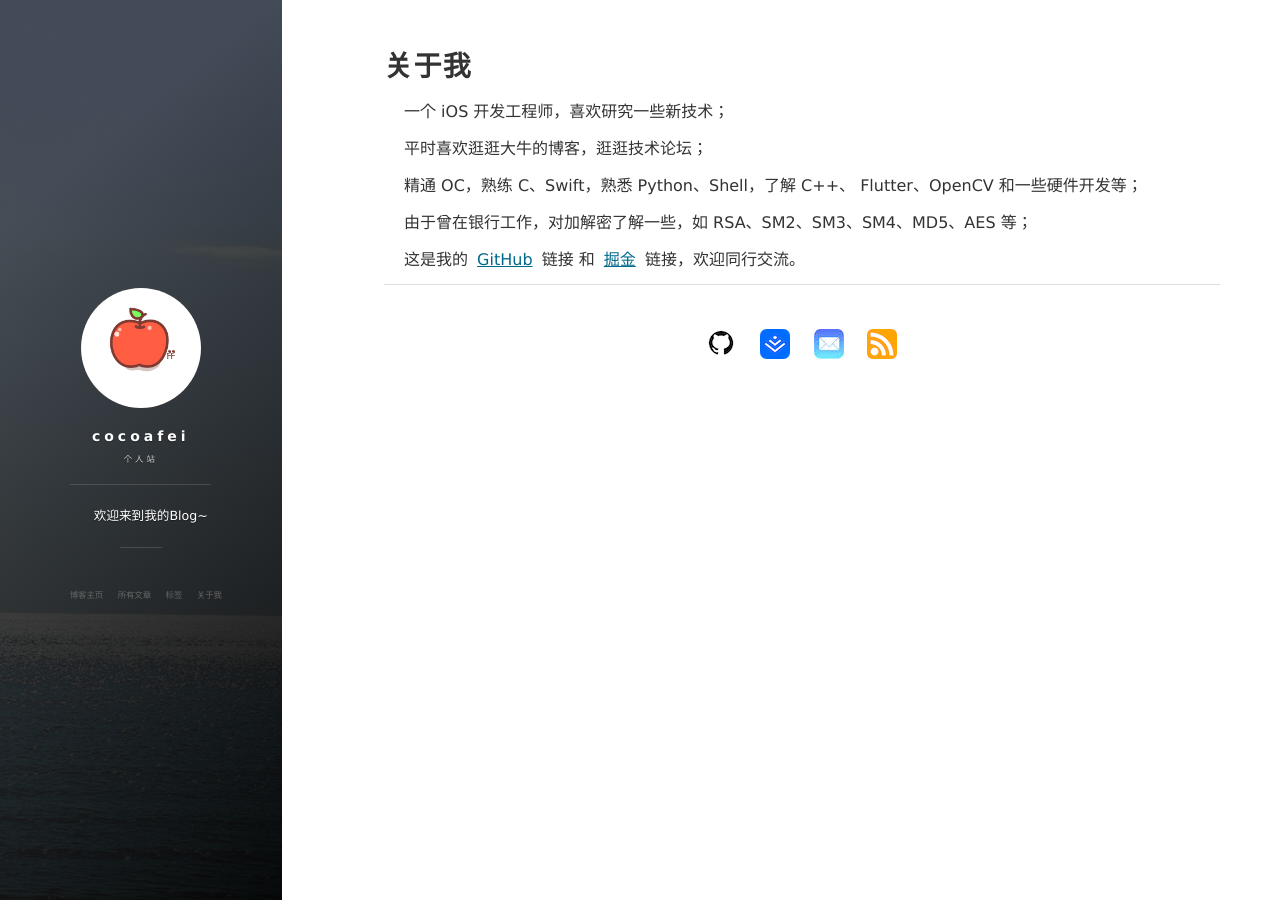
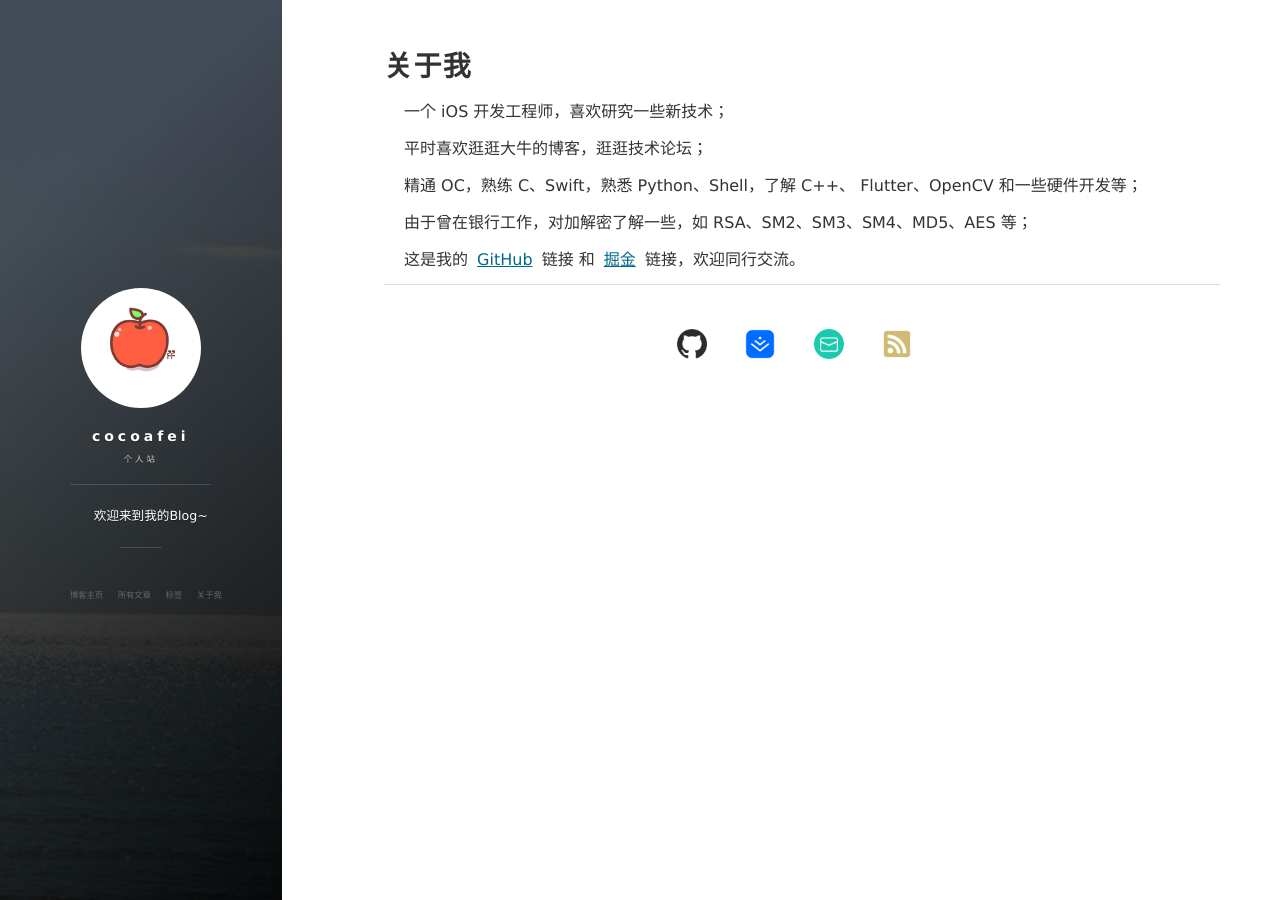
Before and after one commit to muzipiao/muzipiao.github.io, a Jekyll site: the page built from about.md, in a window 1280 px wide. Built offline with Jekyll 4.4.1, drawn with Linux system fonts in a browser that asks for light colours; nearby versions of some CDN libraries.

Commit message:
update icon.

```diff
--- a/_includes/footer.html
+++ b/_includes/footer.html
@@ -8,7 +8,7 @@
           <!-- Github -->
           <li class="navigation__item_social">
             <a href="https://github.com/{{site.social.github}}" title="@{{site.social.github}} 的 Github" target="_blank">
-              <div class="footer-social-icon" style="background:url(/images/github.png);"></div>
+              <div class="footer-social-icon" style="background-image:url(/images/github.png);"></div>
             </a>
           </li>
           {% endif %}
@@ -17,7 +17,7 @@
           <!-- Zhihu -->
           <li class="navigation__item_social">
             <a href="https://www.zhihu.com/people/{{site.social.zhihu}}" title="@{{site.social.zhihu}}" target="_blank">
-              <div class="footer-social-icon" style="background:url(/images/zhihu.png);"></div>
+              <div class="footer-social-icon" style="background-image:url(/images/zhihu.png);"></div>
             </a>
           </li>
 
@@ -27,7 +27,7 @@
           <!-- Zhihu -->
           <li class="navigation__item_social">
             <a href="https://juejin.im/user/{{site.social.juejin}}" title="@{{site.social.juejin}}" target="_blank">
-              <div class="footer-social-icon" style="background:url(/images/juejin.png);"></div>
+              <div class="footer-social-icon" style="background-image:url(/images/juejin.png);"></div>
             </a>
           </li>
 
@@ -37,7 +37,7 @@
           <!-- Zhihu -->
           <li class="navigation__item_social">
             <a href="https://www.jianshu.com/u/{{site.social.jianshu}}" title="@{{site.social.jianshu}}" target="_blank">
-              <div class="footer-social-icon" style="background:url(/images/jianshu.png);"></div>
+              <div class="footer-social-icon" style="background-image:url(/images/jianshu.png);"></div>
             </a>
           </li>
 
@@ -47,7 +47,7 @@
           <!-- Weibo -->
           <li class="navigation__item_social">
             <a href="http://weibo.com/{{site.social.weibo}}" title="@{{site.social.weibo}} 的微博" target="_blank">
-              <div class="footer-social-icon" style="background:url(/images/weibo.png);"></div>
+              <div class="footer-social-icon" style="background-image:url(/images/weibo.png);"></div>
             </a>
           </li>
           {% endif %}
@@ -57,7 +57,7 @@
           <!-- Twitter -->
           <li class="navigation__item_social">
             <a href="http://twitter.com/{{site.social.twitter}}" title="@{{site.social.twitter}}" target="_blank">
-              <div class="footer-social-icon" style="background:url(/images/twitter.png);"></div>
+              <div class="footer-social-icon" style="background-image:url(/images/twitter.png);"></div>
             </a>
           </li>
           {% endif %}
@@ -67,7 +67,7 @@
           <!-- Email -->
           <li class="navigation__item_social">
             <a href="mailto:{{site.social.mail}}" title="Contact me">
-              <div class="footer-social-icon" style="background:url(/images/email.png);"></div>
+              <div class="footer-social-icon" style="background-image:url(/images/email.png);"></div>
             </a>
           </li>
           {% endif %}
@@ -75,36 +75,13 @@
           <!-- RSS -->
           <li class="navigation__item_social">
             <a href="/feed.xml" rel="author" title="RSS" target="_blank">
-              <div class="footer-social-icon" style="background:url(/images/rss.png);"></div>
+              <div class="footer-social-icon" style="background-image:url(/images/rss.png);"></div>
               <span class="label">RSS</span>
             </a>
           </li>
 
           </ul>
         </nav>
-
         </div>
-
-        {% comment %}
-        <div class = "footer_div">
-           <p class="copyright text-muted">
-            Copyright &copy; {{ site.title }} {{ site.time | date: '%Y' }} Theme by <a href="http://leopardpan.github.io/">leopardpan</a> |
-            <iframe
-                style="margin-left: 2px; margin-bottom:-5px;"
-                frameborder="0" scrolling="0" width="91px" height="20px"
-                src="https://ghbtns.com/github-btn.html?user=leopardpan&repo=leopardpan.github.io&type=star&count=true" >
-            </iframe>
-            </p>
-        	<div align="right">
-    			<link rel="stylesheet" href="//cdn.bootcss.com/font-awesome/4.3.0/css/font-awesome.min.css">
-
-          <!-- 访问统计 -->
-          <span id="busuanzi_container_site_pv">
-            本站总访问量
-            <span id="busuanzi_value_site_pv"></span>次
-          </span>
-          </div>
-        <div>
-        {% endcomment %}
     </footer>
 </section>
--- a/css/main.css
+++ b/css/main.css
@@ -326,7 +326,11 @@ img::-moz-selection {
 .footer-social-icon {
   width: 30px;
   height: 30px;
-  background-size: 15px;
+  background-position: center center;
+  background-repeat: no-repeat;
+  background-size: cover;
+  -webkit-background-size: cover;
+  -moz-background-size: cover;
 }
 
 /*pager end----------------*/
@@ -751,7 +755,7 @@ img::-moz-selection {
 
   .navigation__item_social {
     display: inline-block;
-    /*margin-right: 20px;*/
+    margin-right: 15px;
     width: 50px;
   }
   .navigation__item_social a {
```
Also changed, not shown: images/avatar.jpg, images/background-cover.jpg, images/calendar.png, images/email.png, images/github.png, images/juejin.png, images/payimg/alipayimg.jpg, images/payimg/weipayimg.jpg, images/rss.png, images/twitter.png (deleted), images/weibo.png (deleted), images/zhihu.png (deleted).
